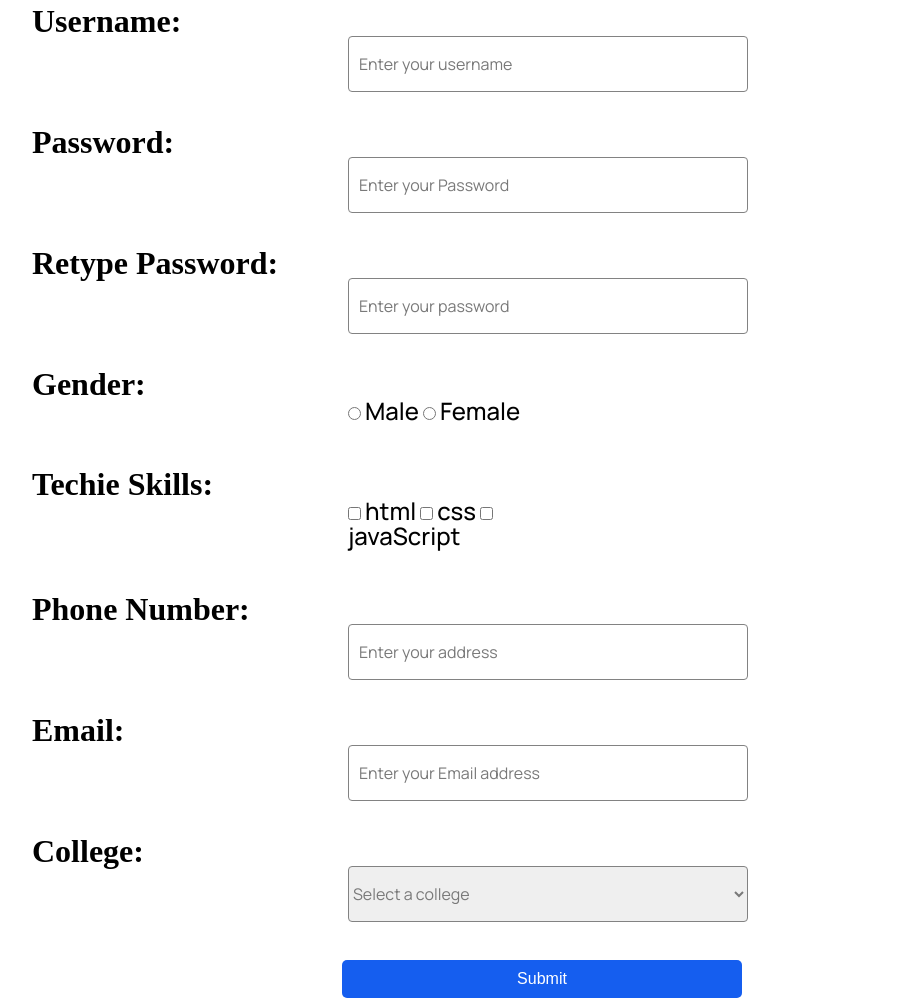
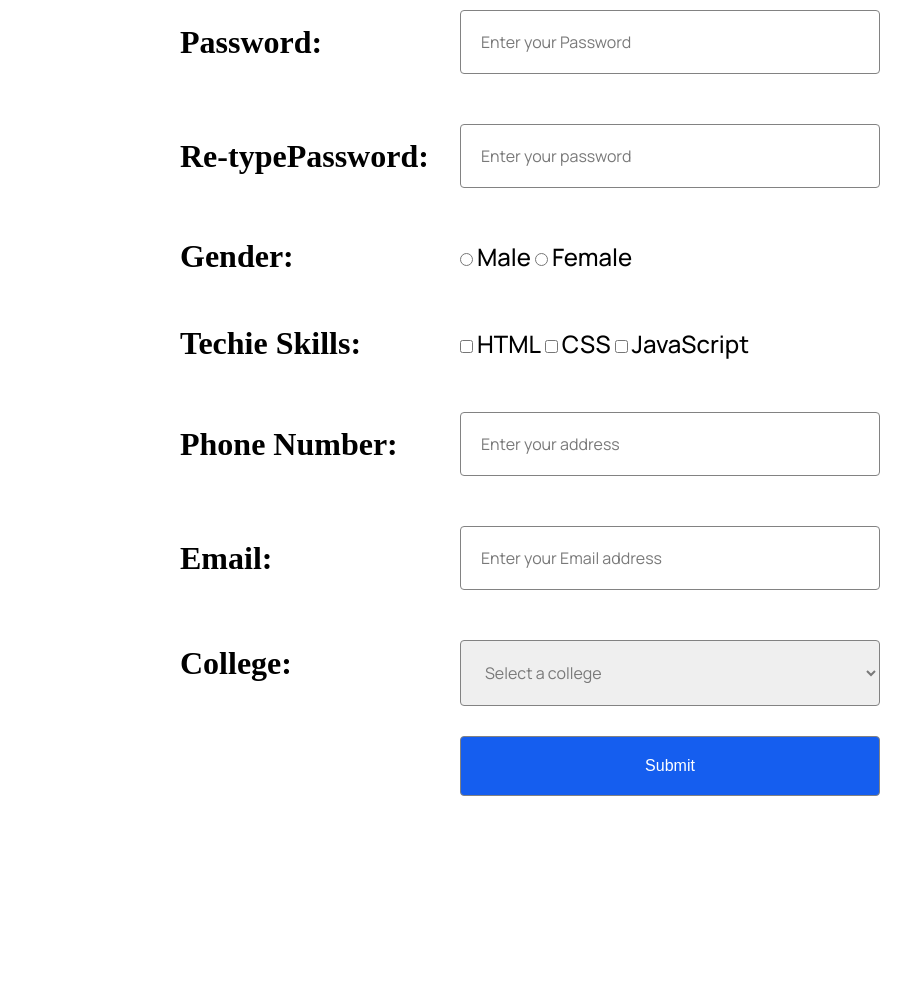
Before and after one commit to DammyBidi/The-Just-project-contact-form, a plain HTML site: page index.html in a window 1280 px wide. Shown: the part 364-1362 px from the top of the page, without its empty margins (110-1021 px from the left). After the commit the page ends 1210 px from the top, so only its background shows below. Drawn offline with Linux system fonts and the light colour scheme; a web font is replaced by a local one.

Commit message:
on branch

```diff
--- a/index.html
+++ b/index.html
@@ -12,65 +12,80 @@
 </head>
 <body>
     <h1>Contact Form</h1>
+
     <form>
+      <div class="container">
         <label for="name">Name:</label>
-        <input type="text" id="name" name="name" placeholder="Enter Your Name" required><br><br>
+        <input class="input" type="text" id="name" name="name" placeholder="Enter Your Name" required>
+      </div>
 
+      <div class="container">
         <label for="name">Username:</label>
-        <input type="text" id="name" name="name" placeholder="Enter your username " required><br><br>
+        <input class="input" type="text" id="name" name="name" placeholder="Enter your username " required>
+      </div>
 
+      <div class="container">
         <label for="password">Password:</label>
-        <input type="password" id="password" name="password" placeholder="Enter your Password" required><br><br>
+        <input class="input" type="password" id="password" name="password" placeholder="Enter your Password" required>
+      </div>
 
-        <label for="password">Retype Password:</label>
-        <input type="password" id="password" name="password" placeholder="Enter your password" required><br><br>
+      <div class="container">
+        <label for="password">Re-typePassword:</label>
+        <input class="input" type="password" id="password" name="password" placeholder="Enter your password" required>
+      </div>
 
-
-
+      <div class="container">
        <label for="gender">Gender:</label>
-
-       <div>
+       <div class="radio">
             <input type="radio" id="male" name="gender" value="male" required>
             <label class="manrope" for="male">Male</label>
             <input type="radio" id="female" name="gender" value="female" required>
             <label class="manrope" for="female">Female</label>
-       </div> <br> <br>
+       </div>
 
+      </div>
 
+      <div class="container">
         <label for="gender">Techie Skills:</label>
-
-        <div>
+        <div class="checkbox">
           <input type="checkbox" id="skills" name="skills" value="html" required>
-          <label class="manrope" for="html">html</label>
+          <label class="manrope" for="html">HTML</label>
           <input type="checkbox" id="skills" name="skills" value="css" required>
-          <label class="manrope" for="css">css</label>
+          <label class="manrope" for="css">CSS</label>
           <input type="checkbox" id="skills" name="skills" value="javaScript" required>
-          <label class="manrope" for="JavaScript">javaScript</label> <br> <br>
+          <label class="manrope" for="JavaScript">JavaScript</label>
+        </div>
       </div>
 
 
+      <div class="container">
+        <label for="number">Phone Number:</label>
+        <input class="input" type="number" id="Phonenumber" name="Phone Number" placeholder="Enter your address" required>
+      </div>
 
 
-        <label for="number">Phone Number:</label>
-        <input type="number" id="Phonenumber" name="Phone Number" placeholder="Enter your address" required><br><br>
+      <div class="container">
+        <label for="email">Email:</label>
+        <input class="input" type="email" id="email" name="email" placeholder="Enter your Email address" required>
+      </div>
 
-
-
-        <label for="email">Email:</label>
-        <input type="email" id="email" name="email" placeholder="Enter your Email address" required><br><br>
-
-
+      <div class="container">
 
         <label for="college">College:</label>
+        <div>
           <select id="college" name="college" required>
             <option value="">Select a college</option>
             <option value="Musa Iliasu College">Musa Iliasu College</option>
             <option value="FAAN Staff Secondary School">FAAN Staff Secondary School</option>
             <option value="Addy Basic School">Addy Basic School</option>
             ...
-        </select><br><br>
+         </select>
+        </div>
 
-        <input type="submit" value="Submit">
+      </div>
+
+    <BUtton>Submit</BUtton>
+
     </form>
 
 </body>
--- a/style.css
+++ b/style.css
@@ -4,77 +4,90 @@
   box-sizing: border-box;
 }
 
-
 h1 {
-    width: 393px;
-    height: 96px;
-    margin-left: 142px;
-    margin-top: 78px;
-
-    font-family: 'Halant';
+  font-family: "Halant";
   font-style: normal;
   font-weight: 600;
   font-size: 64px;
   line-height: 150%;
-
+  width: 700px;
+  margin: 0 auto;
   letter-spacing: 0.005em;
   color: #000000;
+  margin-bottom: 50px;
+}
+
+form {
+  width: 700px;
+  margin: 0 auto;
+}
+
+.container {
+  display: flex;
+  justify-content: space-between;
+  align-items: center;
+  margin-bottom: 30px;
+}
+
+label {
+  width: 40%;
+  font-family: "Halant";
+  font-style: normal;
+  font-weight: 600;
+  font-size: 32px;
+  color: #000000;
+  margin-bottom: 20px;
+}
+
+.radio {
+  width: 60%;
+  margin-bottom: 20px;
+
+}
+
+.checkbox {
+  width: 60%;
+  margin-bottom: 20px;
 }
 
 
-form {
-    width: 500px;
-    margin-left: 142px;
-    margin-top: 78px;
-
+.input {
+  width: 60%;
+  padding: 20px;
+  margin-bottom: 20px;
+  border: 1px solid #828282;
+  border-radius: 4px;
+  box-sizing: border-box;
+  font-family: "Manrope";
+  font-style: normal;
+  font-weight: 400;
+  font-size: 16px;
+  color: #797979;
 }
 
-  label {
-    margin-bottom: 10px;
-    font-family: 'Halant';
-    font-style: normal;
-    font-weight: 600;
-    font-size: 32px;
-    line-height: 24px;
-    color: #000000;
- }
 .manrope {
-    font-family: 'Manrope';
+  font-family: "Manrope";
   font-style: normal;
   font-weight: 500;
   font-size: 24px;
   color: #000000;
-
 }
 
-  input[type="text"], input[type="email"], input[type="password"], input[type="number"], select,
-  textarea {
-
-    margin-bottom: 20px;
+select {
+  width: 420px;
   border: 1px solid #828282;
   border-radius: 4px;
   box-sizing: border-box;
-    width: 400px;
-    height: 56px;
-    margin-left: 316px;
-    font-family: 'Manrope';
+  font-family: "Manrope";
   font-style: normal;
   font-weight: 400;
   font-size: 16px;
-    line-height: 24px;
   color: #797979;
-    flex: none;
-    order: 1;
-    flex-grow: 0;
-
+  padding: 20px;
 }
 
 ::placeholder {
-    padding: 10px;
-    height: 24px;
-    left: 16px;
-    top: 16px;
-    font-family: 'Manrope';
+  font-family: "Manrope";
   font-style: normal;
   font-weight: 400;
   font-size: 16px;
@@ -82,25 +95,19 @@ form {
   color: #797979;
 }
 
-
-  input[type="submit"] {
-    width: 80%;
-    padding: 10px;
-    background-color: #155EEF;
+button {
+  width: 420px;
+  margin-left: 280px;
+  margin-bottom: 50px;
+  background-color: #155eef;
   color: white;
   font-size: 16px;
-    border: none;
-    border-radius: 5px;
+  border: 1px solid #828282;
+  border-radius: 4px;
   cursor: pointer;
-    margin-left: 310px;
+  padding: 20px;
 }
 
-  input[type="submit"]:hover {
+button:hover {
   background-color: #48399c;
 }
-
- div {
-  display: inline-block;
-  margin-bottom: 30px;
-  margin-left: 316px;
- }
```
Lines whose indentation alone changed are shown as unchanged.
